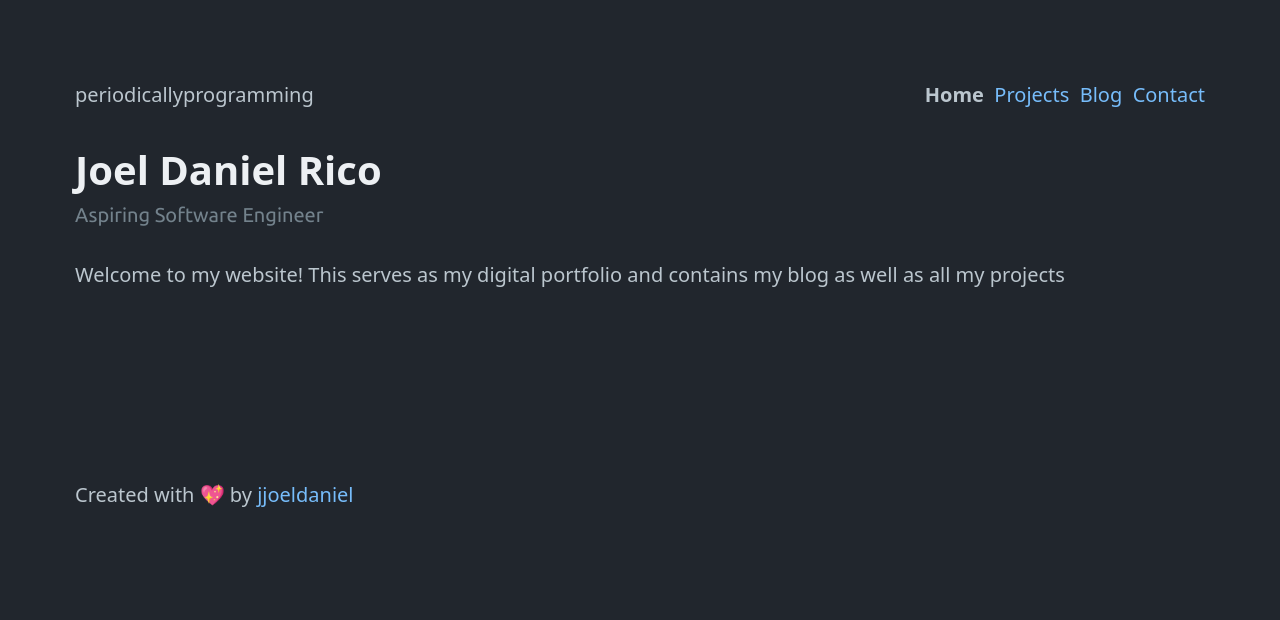
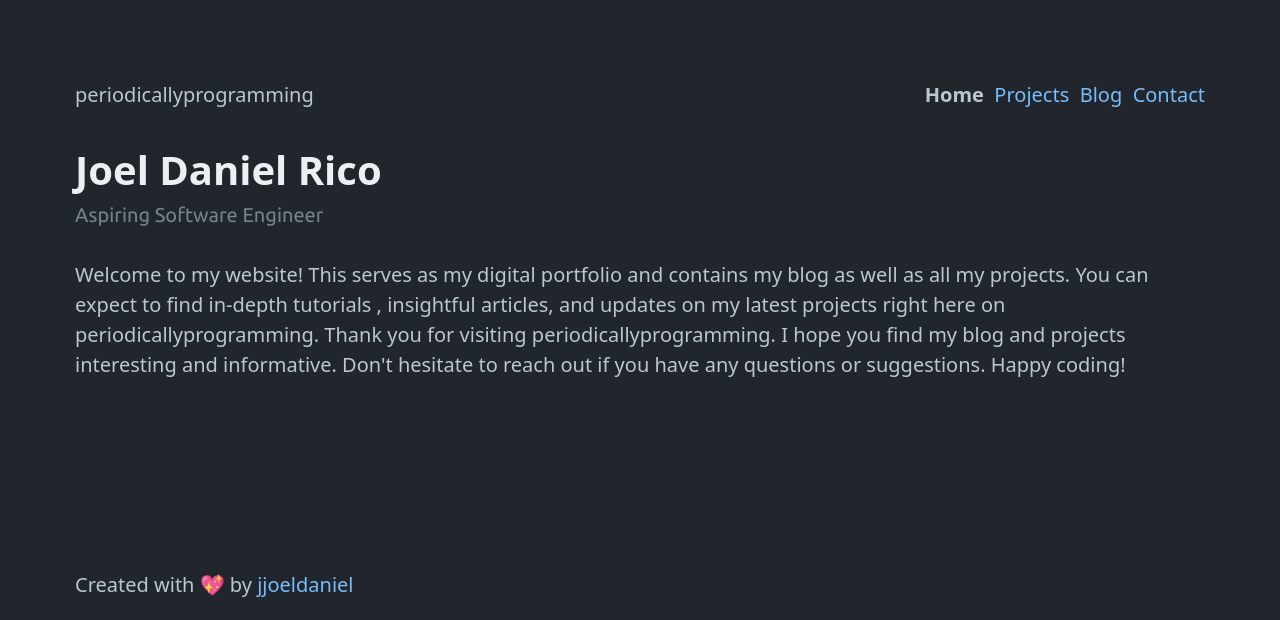
Before and after one commit to jjoeldaniel/periodicallyprogramming, a FastAPI app: page / in a window 1280 px wide. Shown: the top 620 px of the page. Run offline with FastAPI, Linux system fonts and the light colour scheme; parts of the project's set-up code (start-up, migrations or seed data) failed here and were passed over.

Commit message:
added more text to index

```diff
--- a/templates/index.html
+++ b/templates/index.html
@@ -13,7 +13,11 @@
 
 <p>
   Welcome to my website! This serves as my digital portfolio and contains my
-  blog as well as all my projects
+  blog as well as all my projects. You can expect to find in-depth tutorials
+  , insightful articles, and updates on my latest projects right here on
+  periodicallyprogramming. Thank you for visiting periodicallyprogramming.
+  I hope you find my blog and projects interesting and informative. Don't
+  hesitate to reach out if you have any questions or suggestions. Happy coding!
 </p>
 
 {% endblock %}
```
